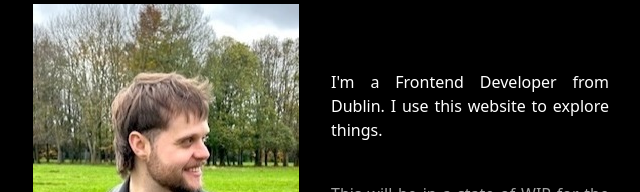
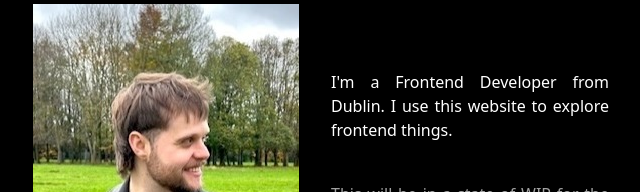
Before and after one commit to ChristianKeogh/personal_website, a Next.js app: page / in a window 1280 px wide. Shown: the part 180-372 px from the top of the page, without its empty margins (319-959 px from the left). Built offline with nearby package versions, Linux system fonts and the light colour scheme.

Commit message:
add word

```diff
--- a/app/page.tsx
+++ b/app/page.tsx
@@ -21,7 +21,7 @@ export default function Page() {
         <div className=" text-justify flex-col space-y-10">
           <p>
             I'm a Frontend Developer from Dublin. I use this website to explore
-            things.
+            frontend things.
           </p>
           <p className="text-neutral-400">
             This will be in a state of WIP for the time being.
```
